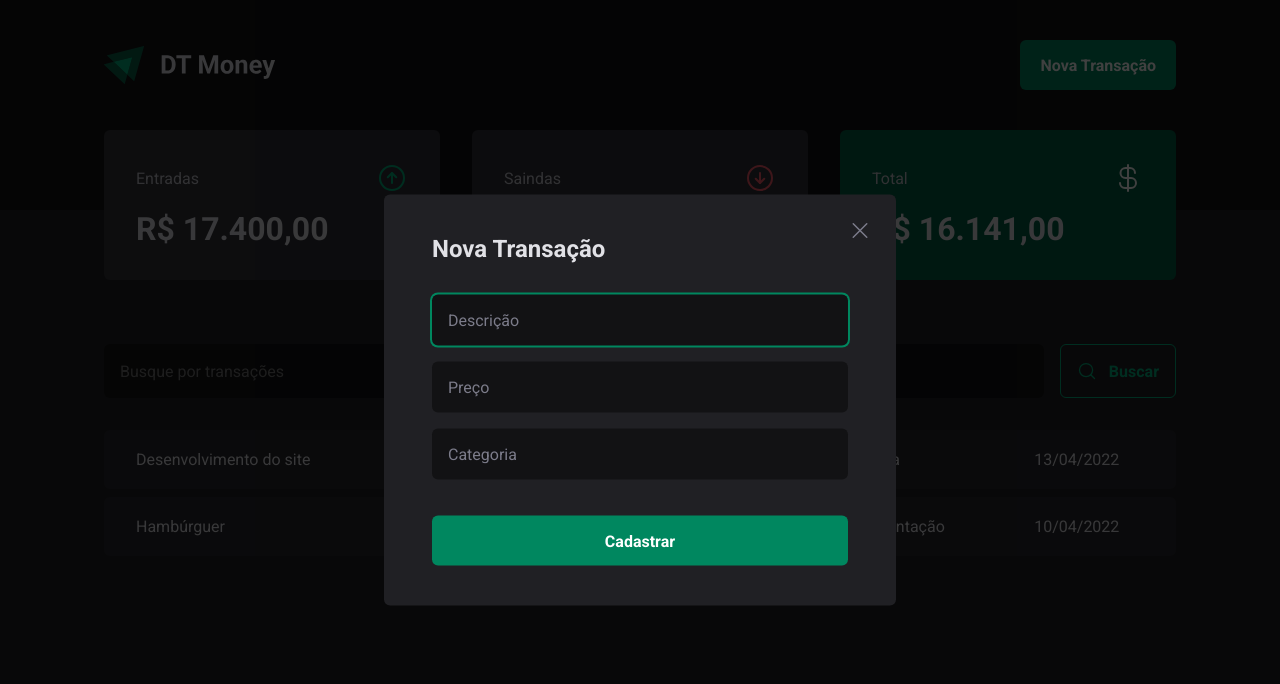
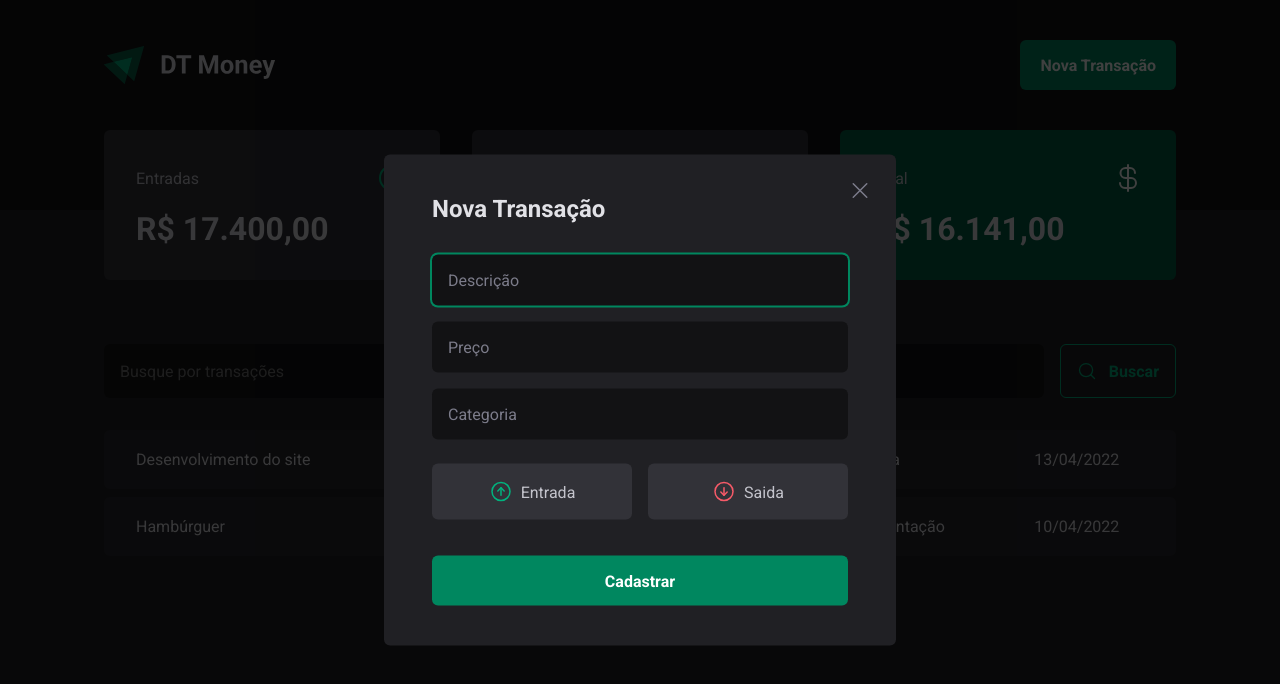
Before and after one commit to espjotape/Dt-Money, a React (Vite) app: page / in a window 1280 px wide. Both pictures are taken after a click on the button "Nova Transação". Shown: the top 684 px of the page. Built offline with nearby package versions, Linux system fonts and the light colour scheme.

Commit message:
Input and output buttons

```diff
--- a/src/components/NewTransactionModal/index.tsx
+++ b/src/components/NewTransactionModal/index.tsx
@@ -1,6 +1,6 @@
 import * as Dialog from "@radix-ui/react-dialog";
-import { Overlay, Content, CloseButton } from "./styles";
-import { X } from "phosphor-react";
+import { Overlay, Content, CloseButton, TransactionType, TransactionTypeButton } from "./styles";
+import { ArrowCircleDown, ArrowCircleUp, X } from "phosphor-react";
 
 export function NewTransactionModal() {
  return(
@@ -19,10 +19,19 @@
     <input type="number" placeholder="Preço" required/>
     <input type="text" placeholder="Categoria" required/>
 
+    <TransactionType>
+     <TransactionTypeButton variant="income">
+      <ArrowCircleUp size={24}/>
+      Entrada
+     </TransactionTypeButton>
+     <TransactionTypeButton variant="outcome">
+      <ArrowCircleDown size={24}/>
+      Saida
+     </TransactionTypeButton>
+    </TransactionType>
+
     <button type="submit">Cadastrar</button>
    </form>
-
-
   </Content>
  </Dialog.Portal>
  )
--- a/src/components/NewTransactionModal/styles.ts
+++ b/src/components/NewTransactionModal/styles.ts
@@ -67,3 +67,33 @@
  cursor: pointer;
  color: ${props => props.theme["gray-500"]};
 `
+
+export const TransactionType = styled.div`
+ display: grid;
+ grid-template-columns: repeat(2, 1fr);
+ gap: 1rem;
+ margin-top: 0.5rem;
+`
+
+interface TransactionTypeButtonProps {
+  variant: 'income' | 'outcome';
+}
+
+export const TransactionTypeButton = styled.button<TransactionTypeButtonProps>`
+ background: ${props => props.theme["gray-600"]};
+ border-radius: 6px;
+ border: 0;
+ padding: 1rem;
+ display: flex;
+ align-items: center;
+ justify-content: center;
+ gap: 0.5rem;
+ cursor: pointer;
+ color: ${props => props.theme["gray-300"]};
+
+ svg {
+  color: ${props => props.variant === 'income'
+  ? props.theme["green-300"]
+  : props.theme["red-300"]};
+ }
+`
```
